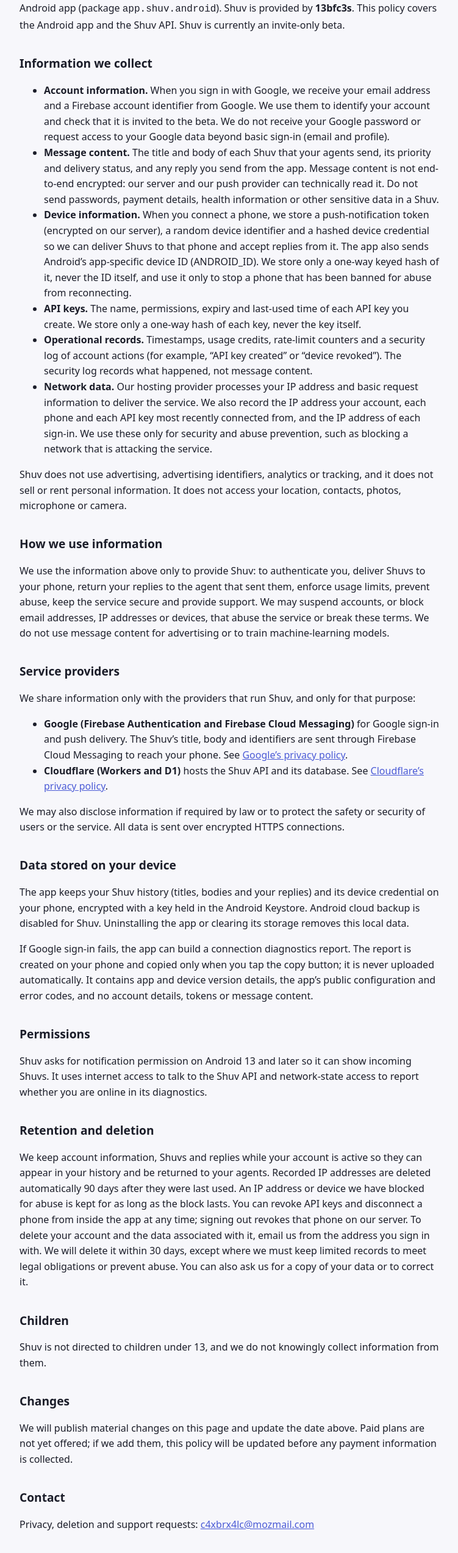
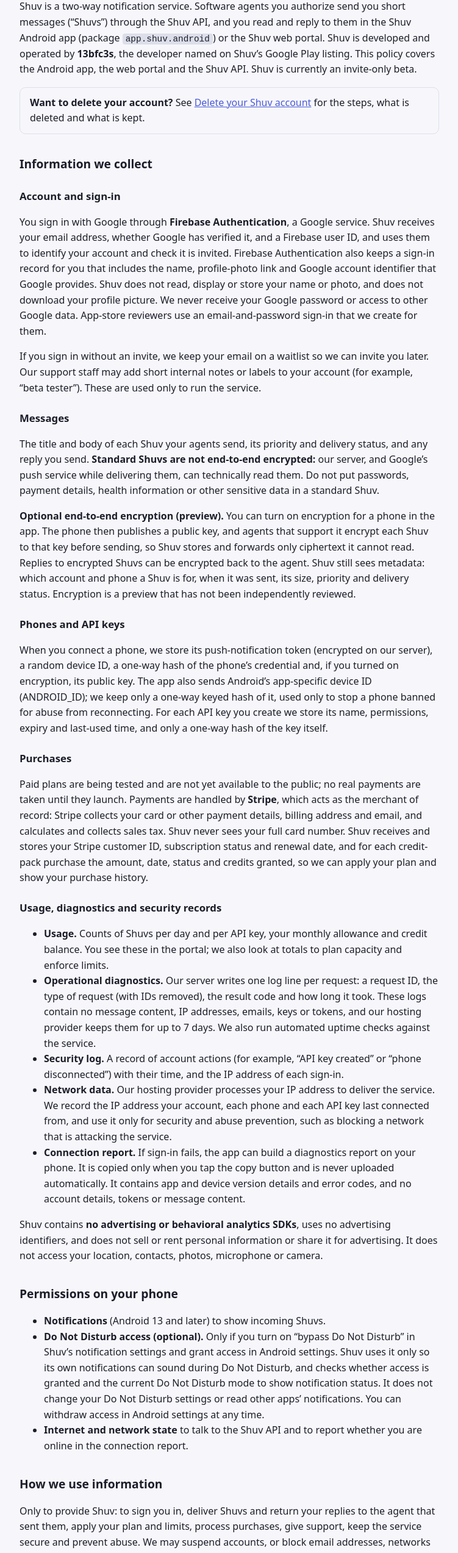
Before and after one commit to 13bfc3s/privacypolicy, a plain HTML site: page shuv/index.html in a window 1280 px wide. Shown: the part 177-2724 px from the top of the page at 61% size, without its empty margins (264-1015 px from the left). Drawn offline with Linux system fonts and the light colour scheme.

Commit message:
Shuv: revised privacy policy and account deletion page
Covers Firebase profile data, diagnostics and usage monitoring (no ad or
behavioral analytics SDKs), optional E2EE, Do Not Disturb access, backups and
Stripe. Adds shuv/delete/ for Google Play's deletion URL.

Co-Authored-By: Claude Opus 5.5 <noreply@anthropic.com>

```diff
--- a/shuv/index.html
+++ b/shuv/index.html
@@ -2,58 +2,83 @@
 <html lang="en">
 <head>
 <meta charset="utf-8"><meta name="viewport" content="width=device-width, initial-scale=1">
-  <meta name="description" content="Shuv privacy policy.">
+<meta name="description" content="How Shuv handles your information.">
 <title>Shuv Privacy Policy</title>
 <link rel="stylesheet" href="../style.css">
 </head>
 <body>
 <main>
-  <div class="eyebrow">Last updated November 20, 2026</div>
+<nav class="top"><b>SHUV</b><a href="https://shuv.cloud/docs">API docs</a><a href="https://shuv.cloud/privacy">Privacy</a><a href="https://shuv.cloud/delete">Delete your account</a></nav>
+<div class="eyebrow">Also published at <a href="https://shuv.cloud/privacy">shuv.cloud/privacy</a> · Last updated November 20, 2026</div>
 <h1>Shuv privacy policy</h1>
-  <p>Shuv is a two-way notification service: software agents you authorize send you short messages (“Shuvs”) through the Shuv API, and you can read and reply to them in the Shuv Android app (package <code>app.shuv.android</code>). Shuv is provided by <strong>13bfc3s</strong>. This policy covers the Android app and the Shuv API. Shuv is currently an invite-only beta.</p>
+<p>Shuv is a two-way notification service. Software agents you authorize send you short messages (“Shuvs”) through the Shuv API, and you read and reply to them in the Shuv Android app (package <code>app.shuv.android</code>) or the Shuv web portal. Shuv is developed and operated by <strong>13bfc3s</strong>, the developer named on Shuv’s Google Play listing. This policy covers the Android app, the web portal and the Shuv API. Shuv is currently an invite-only beta.</p>
+<div class="box"><strong>Want to delete your account?</strong> See <a href="https://shuv.cloud/delete">Delete your Shuv account</a> for the steps, what is deleted and what is kept.</div>
 
 <h2>Information we collect</h2>
+<h3>Account and sign-in</h3>
+<p>You sign in with Google through <strong>Firebase Authentication</strong>, a Google service. Shuv receives your email address, whether Google has verified it, and a Firebase user ID, and uses them to identify your account and check it is invited. Firebase Authentication also keeps a sign-in record for you that includes the name, profile-photo link and Google account identifier that Google provides. Shuv does not read, display or store your name or photo, and does not download your profile picture. We never receive your Google password or access to other Google data. App-store reviewers use an email-and-password sign-in that we create for them.</p>
+<p>If you sign in without an invite, we keep your email on a waitlist so we can invite you later. Our support staff may add short internal notes or labels to your account (for example, “beta tester”). These are used only to run the service.</p>
+<h3>Messages</h3>
+<p>The title and body of each Shuv your agents send, its priority and delivery status, and any reply you send. <strong>Standard Shuvs are not end-to-end encrypted:</strong> our server, and Google’s push service while delivering them, can technically read them. Do not put passwords, payment details, health information or other sensitive data in a standard Shuv.</p>
+<p><strong>Optional end-to-end encryption (preview).</strong> You can turn on encryption for a phone in the app. The phone then publishes a public key, and agents that support it encrypt each Shuv to that key before sending, so Shuv stores and forwards only ciphertext it cannot read. Replies to encrypted Shuvs can be encrypted back to the agent. Shuv still sees metadata: which account and phone a Shuv is for, when it was sent, its size, priority and delivery status. Encryption is a preview that has not been independently reviewed.</p>
+<h3>Phones and API keys</h3>
+<p>When you connect a phone, we store its push-notification token (encrypted on our server), a random device ID, a one-way hash of the phone’s credential and, if you turned on encryption, its public key. The app also sends Android’s app-specific device ID (ANDROID_ID); we keep only a one-way keyed hash of it, used only to stop a phone banned for abuse from reconnecting. For each API key you create we store its name, permissions, expiry and last-used time, and only a one-way hash of the key itself.</p>
+<h3>Purchases</h3>
+<p>Paid plans are being tested and are not yet available to the public; no real payments are taken until they launch. Payments are handled by <strong>Stripe</strong>, which acts as the merchant of record: Stripe collects your card or other payment details, billing address and email, and calculates and collects sales tax. Shuv never sees your full card number. Shuv receives and stores your Stripe customer ID, subscription status and renewal date, and for each credit-pack purchase the amount, date, status and credits granted, so we can apply your plan and show your purchase history.</p>
+<h3>Usage, diagnostics and security records</h3>
 <ul>
-    <li><strong>Account information.</strong> When you sign in with Google, we receive your email address and a Firebase account identifier from Google. We use them to identify your account and check that it is invited to the beta. We do not receive your Google password or request access to your Google data beyond basic sign-in (email and profile).</li>
-    <li><strong>Message content.</strong> The title and body of each Shuv that your agents send, its priority and delivery status, and any reply you send from the app. Message content is not end-to-end encrypted: our server and our push provider can technically read it. Do not send passwords, payment details, health information or other sensitive data in a Shuv.</li>
-    <li><strong>Device information.</strong> When you connect a phone, we store a push-notification token (encrypted on our server), a random device identifier and a hashed device credential so we can deliver Shuvs to that phone and accept replies from it. The app also sends Android’s app-specific device ID (ANDROID_ID). We store only a one-way keyed hash of it, never the ID itself, and use it only to stop a phone that has been banned for abuse from reconnecting.</li>
-    <li><strong>API keys.</strong> The name, permissions, expiry and last-used time of each API key you create. We store only a one-way hash of each key, never the key itself.</li>
-    <li><strong>Operational records.</strong> Timestamps, usage credits, rate-limit counters and a security log of account actions (for example, “API key created” or “device revoked”). The security log records what happened, not message content.</li>
-    <li><strong>Network data.</strong> Our hosting provider processes your IP address and basic request information to deliver the service. We also record the IP address your account, each phone and each API key most recently connected from, and the IP address of each sign-in. We use these only for security and abuse prevention, such as blocking a network that is attacking the service.</li>
+  <li><strong>Usage.</strong> Counts of Shuvs per day and per API key, your monthly allowance and credit balance. You see these in the portal; we also look at totals to plan capacity and enforce limits.</li>
+  <li><strong>Operational diagnostics.</strong> Our server writes one log line per request: a request ID, the type of request (with IDs removed), the result code and how long it took. These logs contain no message content, IP addresses, emails, keys or tokens, and our hosting provider keeps them for up to 7 days. We also run automated uptime checks against the service.</li>
+  <li><strong>Security log.</strong> A record of account actions (for example, “API key created” or “phone disconnected”) with their time, and the IP address of each sign-in.</li>
+  <li><strong>Network data.</strong> Our hosting provider processes your IP address to deliver the service. We record the IP address your account, each phone and each API key last connected from, and use it only for security and abuse prevention, such as blocking a network that is attacking the service.</li>
+  <li><strong>Connection report.</strong> If sign-in fails, the app can build a diagnostics report on your phone. It is copied only when you tap the copy button and is never uploaded automatically. It contains app and device version details and error codes, and no account details, tokens or message content.</li>
 </ul>
-  <p>Shuv does not use advertising, advertising identifiers, analytics or tracking, and it does not sell or rent personal information. It does not access your location, contacts, photos, microphone or camera.</p>
+<p>Shuv contains <strong>no advertising or behavioral analytics SDKs</strong>, uses no advertising identifiers, and does not sell or rent personal information or share it for advertising. It does not access your location, contacts, photos, microphone or camera.</p>
+
+<h2>Permissions on your phone</h2>
+<ul>
+  <li><strong>Notifications</strong> (Android 13 and later) to show incoming Shuvs.</li>
+  <li><strong>Do Not Disturb access (optional).</strong> Only if you turn on “bypass Do Not Disturb” in Shuv’s notification settings and grant access in Android settings. Shuv uses it only so its own notifications can sound during Do Not Disturb, and checks whether access is granted and the current Do Not Disturb mode to show notification status. It does not change your Do Not Disturb settings or read other apps’ notifications. You can withdraw access in Android settings at any time.</li>
+  <li><strong>Internet and network state</strong> to talk to the Shuv API and to report whether you are online in the connection report.</li>
+</ul>
 
 <h2>How we use information</h2>
-  <p>We use the information above only to provide Shuv: to authenticate you, deliver Shuvs to your phone, return your replies to the agent that sent them, enforce usage limits, prevent abuse, keep the service secure and provide support. We may suspend accounts, or block email addresses, IP addresses or devices, that abuse the service or break these terms. We do not use message content for advertising or to train machine-learning models.</p>
+<p>Only to provide Shuv: to sign you in, deliver Shuvs and return your replies to the agent that sent them, apply your plan and limits, process purchases, give support, keep the service secure and prevent abuse. We may suspend accounts, or block email addresses, networks or devices, that abuse the service. We do not use message content for advertising or to train machine-learning models.</p>
 
 <h2>Service providers</h2>
 <p>We share information only with the providers that run Shuv, and only for that purpose:</p>
 <ul>
-    <li><strong>Google (Firebase Authentication and Firebase Cloud Messaging)</strong> for Google sign-in and push delivery. The Shuv’s title, body and identifiers are sent through Firebase Cloud Messaging to reach your phone. See <a href="https://policies.google.com/privacy">Google’s privacy policy</a>.</li>
-    <li><strong>Cloudflare (Workers and D1)</strong> hosts the Shuv API and its database. See <a href="https://www.cloudflare.com/privacypolicy/">Cloudflare’s privacy policy</a>.</li>
+  <li><strong>Google</strong>: Firebase Authentication for sign-in, Firebase Cloud Messaging for push delivery (a standard Shuv’s title, body and IDs pass through it; an encrypted Shuv passes through only as ciphertext), and Google Fonts for the web portal’s typeface. <a href="https://policies.google.com/privacy">Google privacy policy</a>.</li>
+  <li><strong>Cloudflare</strong>: hosts the Shuv API, its database (Workers and D1) and the request logs described above. <a href="https://www.cloudflare.com/privacypolicy/">Cloudflare privacy policy</a>.</li>
+  <li><strong>Stripe</strong>: payments, as merchant of record. <a href="https://stripe.com/privacy">Stripe privacy policy</a>.</li>
 </ul>
-  <p>We may also disclose information if required by law or to protect the safety or security of users or the service. All data is sent over encrypted HTTPS connections.</p>
+<p>We may also disclose information if the law requires it or to protect the safety or security of users or the service. All connections use HTTPS.</p>
 
-  <h2>Data stored on your device</h2>
-  <p>The app keeps your Shuv history (titles, bodies and your replies) and its device credential on your phone, encrypted with a key held in the Android Keystore. Android cloud backup is disabled for Shuv. Uninstalling the app or clearing its storage removes this local data.</p>
-  <p>If Google sign-in fails, the app can build a connection diagnostics report. The report is created on your phone and copied only when you tap the copy button; it is never uploaded automatically. It contains app and device version details, the app’s public configuration and error codes, and no account details, tokens or message content.</p>
+<h2>Data stored on your phone</h2>
+<p>The app keeps your Shuv history (titles, bodies and replies), its device credential and, if you use encryption, its private key on your phone, encrypted with a key held in the Android Keystore. Android cloud backup is disabled for Shuv. Uninstalling the app or clearing its storage removes this data. “Clear history on this phone” in the app removes only the phone’s copy; it does not delete your account.</p>
 
-  <h2>Permissions</h2>
-  <p>Shuv asks for notification permission on Android 13 and later so it can show incoming Shuvs. It uses internet access to talk to the Shuv API and network-state access to report whether you are online in its diagnostics.</p>
+<h2>Retention</h2>
+<ul>
+  <li>Account data, Shuvs and replies are kept while your account exists so they can appear in your history and reach your agents.</li>
+  <li>Recorded IP addresses are deleted automatically 90 days after they were last used. Request logs are kept for up to 7 days.</li>
+  <li><strong>Backups.</strong> We back up the database daily and keep the 14 most recent copies in access-restricted storage; our hosting provider also keeps point-in-time recovery data for up to 30 days. Backups are used only to restore the service after a failure. Data you delete, or the data of a deleted account, disappears from all backups within 30 days, as older backups are replaced. If we ever restore a backup, we re-apply deletions made since it was taken.</li>
+  <li>Blocks placed for abuse (an email, network or device) are kept while the block lasts and removed within 90 days after it ends.</li>
+  <li>When an account is deleted, we keep a line in our operator log recording that a deletion happened, with the account’s random ID and the date, but no email or content. A record of a deletion request we handled (the email address and dates) is kept for one year to show it was fulfilled.</li>
+  <li>Stripe keeps its own records of completed purchases for as long as tax and financial laws require.</li>
+</ul>
 
-  <h2>Retention and deletion</h2>
-  <p>We keep account information, Shuvs and replies while your account is active so they can appear in your history and be returned to your agents. Recorded IP addresses are deleted automatically 90 days after they were last used. An IP address or device we have blocked for abuse is kept for as long as the block lasts. You can revoke API keys and disconnect a phone from inside the app at any time; signing out revokes that phone on our server. To delete your account and the data associated with it, email us from the address you sign in with. We will delete it within 30 days, except where we must keep limited records to meet legal obligations or prevent abuse. You can also ask us for a copy of your data or to correct it.</p>
+<h2>Your choices and rights</h2>
+<p>You can revoke API keys and disconnect phones at any time in the app or portal; signing out of the app revokes that phone on our server. The portal’s DATA tab lets you download a copy of your data and delete your account. You can also email us to access, correct or delete your data. We respond within 30 days.</p>
 
 <h2>Children</h2>
 <p>Shuv is not directed to children under 13, and we do not knowingly collect information from them.</p>
 
 <h2>Changes</h2>
-  <p>We will publish material changes on this page and update the date above. Paid plans are not yet offered; if we add them, this policy will be updated before any payment information is collected.</p>
+<p>We will publish material changes on this page and update the date above before they take effect.</p>
 
 <h2>Contact</h2>
 <p>Privacy, deletion and support requests: <a href="mailto:c4xbrx4lc@mozmail.com">c4xbrx4lc@mozmail.com</a></p>
-
-  <footer>© 2026 13bfc3s · <a href="../">All privacy policies</a></footer>
+<footer>© 2026 13bfc3s · <a href="https://shuv.cloud/delete">Delete your Shuv account</a> · <a href="https://shuv.cloud/docs">API docs</a></footer>
 </main>
 </body>
 </html>
--- a/style.css
+++ b/style.css
@@ -15,3 +15,8 @@ a { color: var(--accent); }
 .apps { list-style: none; padding: 0; }
 .apps li { padding: 14px 0; border-bottom: 1px solid var(--rule); }
 footer { color: var(--muted); font-size: 0.9rem; margin-top: 48px; border-top: 1px solid var(--rule); padding-top: 16px; }
+nav.top { display: flex; gap: 16px; flex-wrap: wrap; font-size: .95rem; margin-bottom: 24px; }
+nav.top b { margin-right: auto; letter-spacing: .12em; }
+h3 { font-size: 1.05rem; margin: 1.4em 0 .3em; }
+code { background: var(--rule); padding: 1px 5px; border-radius: 4px; font-size: .9em; }
+.box { border: 1px solid var(--rule); border-radius: 10px; padding: 12px 16px; margin: 16px 0; }
```
Also changed, not shown: shuv/delete/index.html (added, +56 -0 lines). Lines whose indentation alone changed are shown as unchanged.
